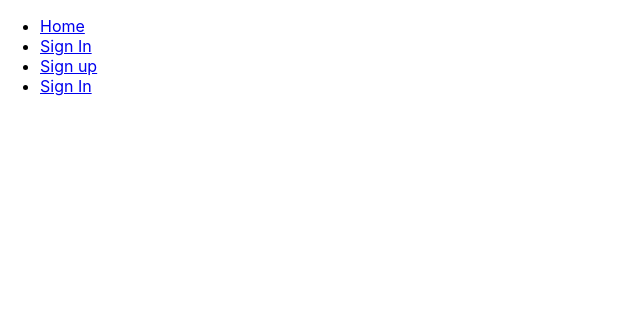
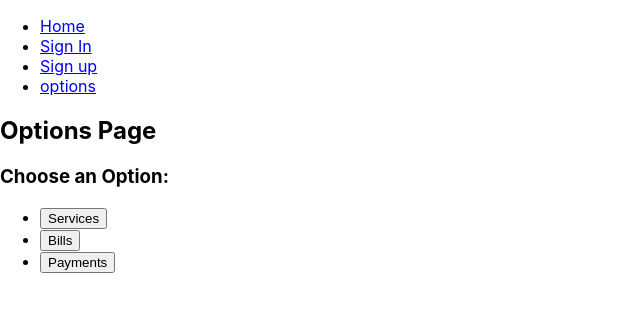
Before and after one commit to DarshanaBombuwala/sritel-web-portal, a React (Create React App) app in the folder front-end/sri_tel/: page /options in a window 1280 px wide. Shown: the top 312 px of the page, without its empty margins (0-640 px from the left). Built offline with nearby package versions, Linux system fonts and the light colour scheme.

Commit message:
refactoring

```diff
--- a/front-end/sri_tel/src/App.js
+++ b/front-end/sri_tel/src/App.js
@@ -1,8 +1,9 @@
 import React from 'react';
 import { BrowserRouter as Router, Route, Routes, Link, Navigate } from 'react-router-dom'; // Use BrowserRouter instead of Router
 import './App.css';
-import SignIn from './layouts/signin';
-import SignUp from './layouts/signup';
+import SignIn from './layouts/auth/signin';
+import SignUp from './layouts/auth/signup';
+import Optionpage from './layouts/option/optionpage';
 
 function App() {
   return (
@@ -13,7 +14,7 @@ function App() {
             <li><Link to="/">Home</Link></li>
             <li><Link to="/signin">Sign In</Link></li>
             <li><Link to="/signup">Sign up</Link></li>
-            <li><Link to="/signin">Sign In</Link></li>
+            <li><Link to="/options">options</Link></li>
           </ul>
         </nav>
 
@@ -24,6 +25,9 @@ function App() {
           <Route path="/signin" element={<SignIn />} />
 
           <Route path="/signup" element={<SignUp />} />
+          <Route path="/options" element={<Optionpage />} />
+          <Route path="/options" element={<Optionpage />} />
+
         </Routes>
       </div>
     </Router>
--- a/front-end/sri_tel/src/layouts/signup.jsx
+++ b/front-end/sri_tel/src/layouts/auth/signup.jsx
@@ -11,17 +11,14 @@ const SignUp = () => {
   const handleSubmit = (e) => {
     e.preventDefault();
 
-    // Basic validation
     if (password !== confirmPassword) {
       alert("Passwords do not match!");
       return;
     }
 
-    // Simulate an API call to sign up
-    // Replace this with actual sign-up logic
     console.log("User signed up:", { username, email, password });
 
-    // Redirect to sign-in page after successful sign-up
+
     navigate('/signin');
   };
 
--- /dev/null
+++ b/front-end/sri_tel/src/layouts/option/optionpage.jsx
@@ -0,0 +1,32 @@
+import React from 'react';
+import { Link } from 'react-router-dom';
+
+const OptionPage = () => {
+  return (
+    <div>
+      <h2>Options Page</h2>
+      <div>
+        <h3>Choose an Option:</h3>
+        <ul>
+          <li>
+            <Link to="/services">
+              <button>Services</button>
+            </Link>
+          </li>
+          <li>
+            <Link to="/bills">
+              <button>Bills</button>
+            </Link>
+          </li>
+          <li>
+            <Link to="/payments">
+              <button>Payments</button>
+            </Link>
+          </li>
+        </ul>
+      </div>
+    </div>
+  );
+};
+
+export default OptionPage;
```
Also changed, not shown: front-end/sri_tel/src/layouts/servicesubcription/components/service.jsx (added, +12 -0 lines), front-end/sri_tel/src/layouts/servicesubcription/servicesubscriptionpage.jsx (added, +27 -0 lines), front-end/sri_tel/src/layouts/auth/signin.jsx (renamed from front-end/sri_tel/src/layouts/signin.jsx).
